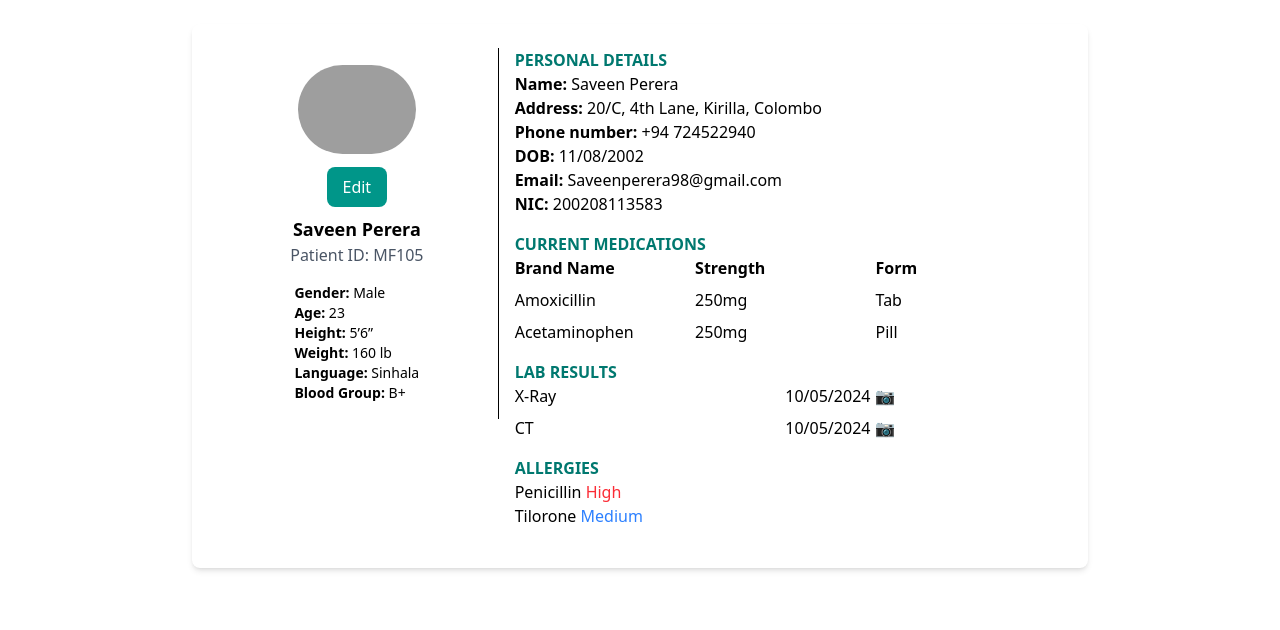
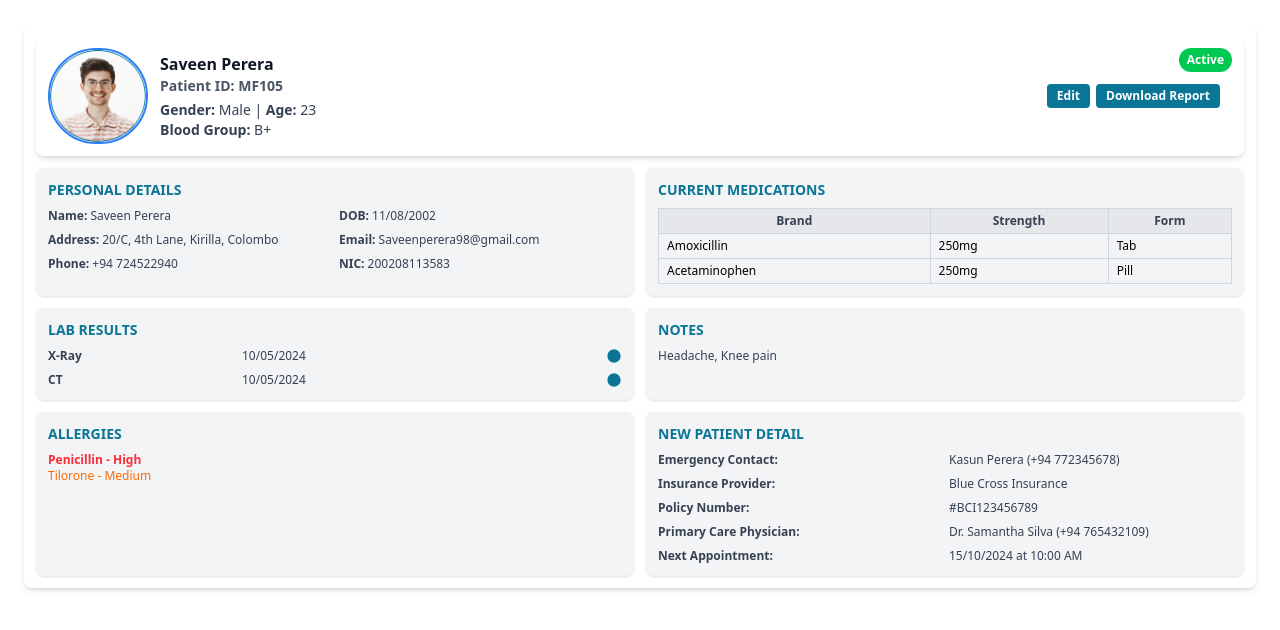
Before and after one commit to nminekshi/docuHealth-Project, a Next.js app: page /patient in a window 1280 px wide. Shown: the top 630 px of the page. Built offline with nearby package versions, Linux system fonts and the light colour scheme; grey boxes are pictures that could not be loaded.

Commit message:
patient profile done

```diff
--- a/app/component/Allergies.tsx
+++ /dev/null
@@ -1,9 +0,0 @@
-export default function Allergies() {
-    return (
-      <div className="mb-4">
-        <h2 className="text-teal-700 font-bold">ALLERGIES</h2>
-        <p>Penicillin <span className="text-red-500">High</span></p>
-        <p>Tilorone <span className="text-blue-500">Medium</span></p>
-      </div>
-    );
-  }
--- a/app/component/DownloadReport.tsx
+++ /dev/null
@@ -1,16 +0,0 @@
-import React from "react";
-
-const DownloadReport: React.FC = () => {
-  const handleDownload = () => {
-    // Simulate file download
-    alert("Downloading Patient Report...");
-  };
-
-  return (
-    <button className="download-btn" onClick={handleDownload}>
-      Download Report 📄
-    </button>
-  );
-};
-
-export default DownloadReport;
--- a/app/component/LabResults.tsx
+++ /dev/null
@@ -1,13 +0,0 @@
-export default function LabResults() {
-    return (
-      <div className="mb-4">
-        <h2 className="text-teal-700 font-bold">LAB RESULTS</h2>
-        <div className="grid grid-cols-2 gap-2">
-          <p>X-Ray</p>
-          <p>10/05/2024 📷</p>
-          <p>CT</p>
-          <p>10/05/2024 📷</p>
-        </div>
-      </div>
-    );
-  }
--- a/app/component/Medications.tsx
+++ /dev/null
@@ -1,20 +0,0 @@
-export default function Medications() {
-    return (
-      <div className="mb-4">
-        <h2 className="text-teal-700 font-bold">CURRENT MEDICATIONS</h2>
-        <div className="grid grid-cols-3 gap-2">
-          <p><b>Brand Name</b></p>
-          <p><b>Strength</b></p>
-          <p><b>Form</b></p>
-
-          <p>Amoxicillin</p>
-          <p>250mg</p>
-          <p>Tab</p>
-
-          <p>Acetaminophen</p>
-          <p>250mg</p>
-          <p>Pill</p>
-        </div>
-      </div>
-    );
-  }
--- a/app/component/PatientProfile.tsx
+++ b/app/component/PatientProfile.tsx
@@ -1,25 +1,161 @@
-import ProfileCard from './ProfileCard';
-import PersonalDetails from './PersonalDetails';
-import Medications from './Medications';
-import LabResults from './LabResults';
-import Allergies from './Allergies';
-import DownloadReport from './DownloadReport';
+"use client";
 
-export default function PatientProfile() {
+import React from "react";
+import Image from "next/image";
+
+const PatientProfile: React.FC = () => {
+  const handleEditProfile = () => {
+    alert("Edit Profile Clicked!");
+  };
+
+  const handleDownloadReport = () => {
+    alert("Downloading Patient Report...");
+  };
+
   return (
-    <div className="flex flex-col md:flex-row bg-white p-6 rounded-lg shadow-md max-w-4xl mx-auto">
-      {/* Left Side - Profile Card */}
-      <div className="w-full md:w-1/3">
-        <ProfileCard />
+    <div className="container mx-auto p-3 bg-white shadow-md rounded-lg">
+      {/* Compact Profile Card */}
+      <div className="bg-white shadow-md rounded-lg p-3 flex items-center space-x-3 relative">
+        {/* Profile Image */}
+        <Image
+          src="/image 6.png" // Ensure the image is in the "public" folder
+          alt="Patient Profile"
+          width={100}
+          height={100}
+          className="rounded-full border-2 border-blue-500"
+        />
+
+        {/* Profile Info */}
+        <div className="flex-1">
+          <h1 className="text-base font-bold text-gray-900">Saveen Perera</h1>
+          <p className="text-sm text-gray-600 font-semibold">Patient ID: MF105</p>
+          <p className="text-sm text-gray-700 font-medium mt-1">
+            <span className="font-semibold">Gender:</span> Male | <span className="font-semibold">Age:</span> 23
+          </p>
+          <p className="text-sm text-gray-700 font-medium">
+            <span className="font-semibold">Blood Group:</span> B+
+          </p>
+        </div>
+
+        {/* Buttons */}
+        <div className="flex space-x-1.5">
+          <button
+            className="bg-[#0A7594] hover:bg-[#085F7A] text-white text-xs font-semibold py-1 px-2.5 rounded transition"
+            onClick={handleEditProfile}
+          >
+            Edit
+          </button>
+          <button
+            className="bg-[#0A7594] hover:bg-[#085F7A] text-white text-xs font-semibold py-1 px-2.5 rounded transition"
+            onClick={handleDownloadReport}
+          >
+            Download Report
+          </button>
+        </div>
+
+        {/* Patient Status Indicator */}
+        <div className="absolute top-3 right-3 bg-green-500 text-white text-xs font-semibold rounded-full px-2 py-1">
+          Active
+        </div>
       </div>
 
-      {/* Right Side - Details */}
-      <div className="w-full md:w-2/3 px-4">
-        <PersonalDetails />
-        <Medications />
-        <LabResults />
-        <Allergies />
+      {/* Patient Details Section */}
+      <div className="mt-3 grid grid-cols-1 md:grid-cols-2 gap-3 text-xs">
+        {/* Personal Details */}
+        <div className="bg-gray-100 rounded-lg p-3 shadow">
+          <h2 className="text-sm font-semibold text-[#0A7594] mb-2">PERSONAL DETAILS</h2>
+          <div className="grid grid-cols-2 gap-2 text-gray-700">
+            <p><span className="font-semibold">Name:</span> Saveen Perera</p>
+            <p><span className="font-semibold">DOB:</span> 11/08/2002</p>
+            <p><span className="font-semibold">Address:</span> 20/C, 4th Lane, Kirilla, Colombo</p>
+            <p><span className="font-semibold">Email:</span> Saveenperera98@gmail.com</p>
+            <p><span className="font-semibold">Phone:</span> +94 724522940</p>
+            <p><span className="font-semibold">NIC:</span> 200208113583</p>
+          </div>
+        </div>
+
+        {/* Current Medications */}
+        <div className="bg-gray-100 rounded-lg p-3 shadow">
+          <h2 className="text-sm font-semibold text-[#0A7594] mb-2">CURRENT MEDICATIONS</h2>
+          <table className="w-full border-collapse text-xs">
+            <thead>
+              <tr className="bg-gray-200 text-gray-700 font-semibold">
+                <th className="border border-gray-300 px-2 py-1">Brand</th>
+                <th className="border border-gray-300 px-2 py-1">Strength</th>
+                <th className="border border-gray-300 px-2 py-1">Form</th>
+              </tr>
+            </thead>
+            <tbody>
+              <tr>
+                <td className="border border-gray-300 px-2 py-1">Amoxicillin</td>
+                <td className="border border-gray-300 px-2 py-1">250mg</td>
+                <td className="border border-gray-300 px-2 py-1">Tab</td>
+              </tr>
+              <tr>
+                <td className="border border-gray-300 px-2 py-1">Acetaminophen</td>
+                <td className="border border-gray-300 px-2 py-1">250mg</td>
+                <td className="border border-gray-300 px-2 py-1">Pill</td>
+              </tr>
+            </tbody>
+          </table>
+        </div>
+
+        {/* Lab Results */}
+        <div className="bg-gray-100 rounded-lg p-3 shadow">
+          <h2 className="text-sm font-semibold text-[#0A7594] mb-2">LAB RESULTS</h2>
+          <div className="grid grid-cols-3 gap-2 text-gray-700">
+            {/* X-Ray */}
+            <div className="col-span-1 font-semibold">X-Ray</div>
+            <div className="col-span-1">10/05/2024</div>
+            <div className="col-span-1 flex items-center justify-end">
+              <svg xmlns="http://www.w3.org/2000/svg" viewBox="0 0 24 24" fill="#0A7594" className="w-4 h-4 cursor-pointer">
+                <path d="M12 2a10 10 0 1 0 0 20 10 10 0 0 0 0-20zm0 2c-4.41 0-8 3.59-8 8s3.59 8 8 8 8-3.59 8-8-3.59-8-8-8zm0 2c-3.31 0-6 2.69-6 6s2.69 6 6 6 6-2.69 6-6-2.69-6-6-6z" />
+              </svg>
+            </div>
+
+            {/* CT */}
+            <div className="col-span-1 font-semibold">CT</div>
+            <div className="col-span-1">10/05/2024</div>
+            <div className="col-span-1 flex items-center justify-end">
+              <svg xmlns="http://www.w3.org/2000/svg" viewBox="0 0 24 24" fill="#0A7594" className="w-4 h-4 cursor-pointer">
+                <path d="M12 2a10 10 0 1 0 0 20 10 10 0 0 0 0-20zm0 2c-4.41 0-8 3.59-8 8s3.59 8 8 8 8-3.59 8-8-3.59-8-8-8zm0 2c-3.31 0-6 2.69-6 6s2.69 6 6 6 6-2.69 6-6-2.69-6-6-6z" />
+              </svg>
+            </div>
+          </div>
+        </div>
+
+        {/* Notes */}
+        <div className="bg-gray-100 rounded-lg p-3 shadow">
+          <h2 className="text-sm font-semibold text-[#0A7594] mb-2">NOTES</h2>
+          <p className="text-gray-700">Headache, Knee pain</p>
+        </div>
+
+        {/* Allergies */}
+        <div className="bg-gray-100 rounded-lg p-3 shadow">
+          <h2 className="text-sm font-semibold text-[#0A7594] mb-2">ALLERGIES</h2>
+          <p className="text-red-500 font-bold text-xs">Penicillin - High</p>
+          <p className="text-orange-500 text-xs">Tilorone - Medium</p>
+        </div>
+
+        {/* New Patient Detail Section */}
+        <div className="bg-gray-100 rounded-lg p-3 shadow">
+          <h2 className="text-sm font-semibold text-[#0A7594] mb-2">NEW PATIENT DETAIL</h2>
+          <div className="grid grid-cols-2 gap-2 text-gray-700">
+            <p><span className="font-semibold">Emergency Contact:</span></p>
+            <p>Kasun Perera (+94 772345678)</p>
+            <p><span className="font-semibold">Insurance Provider:</span></p>
+            <p>Blue Cross Insurance</p>
+            <p><span className="font-semibold">Policy Number:</span></p>
+            <p>#BCI123456789</p>
+            <p><span className="font-semibold">Primary Care Physician:</span></p>
+            <p>Dr. Samantha Silva (+94 765432109)</p>
+            <p><span className="font-semibold">Next Appointment:</span></p>
+            <p>15/10/2024 at 10:00 AM</p>
+          </div>
+        </div>
       </div>
     </div>
   );
-}
+};
+
+export default PatientProfile;
--- a/app/component/PersonalDetails.tsx
+++ /dev/null
@@ -1,13 +0,0 @@
-export default function PersonalDetails() {
-    return (
-      <div className="mb-4">
-        <h2 className="text-teal-700 font-bold">PERSONAL DETAILS</h2>
-        <p><b>Name:</b> Saveen Perera</p>
-        <p><b>Address:</b> 20/C, 4th Lane, Kirilla, Colombo</p>
-        <p><b>Phone number:</b> +94 724522940</p>
-        <p><b>DOB:</b> 11/08/2002</p>
-        <p><b>Email:</b> Saveenperera98@gmail.com</p>
-        <p><b>NIC:</b> 200208113583</p>
-      </div>
-    );
-  }
--- a/app/component/ProfileCard.tsx
+++ /dev/null
@@ -1,27 +0,0 @@
-import Image from 'next/image';
-
-export default function ProfileCard() {
-  return (
-    <div className="flex flex-col items-center text-center p-4 border-r">
-      <Image
-        src="/images/profile-placeholder.png"
-        alt="Patient Profile"
-        width={120}
-        height={120}
-        className="rounded-full border"
-      />
-      <button className="bg-teal-600 text-white px-4 py-2 rounded-lg mt-3">Edit</button>
-      <h2 className="font-bold text-lg mt-2">Saveen Perera</h2>
-      <p className="text-gray-600">Patient ID: MF105</p>
-
-      <div className="text-left mt-4 text-sm">
-        <p><b>Gender:</b> Male</p>
-        <p><b>Age:</b> 23</p>
-        <p><b>Height:</b> 5’6”</p>
-        <p><b>Weight:</b> 160 lb</p>
-        <p><b>Language:</b> Sinhala</p>
-        <p><b>Blood Group:</b> B+</p>
-      </div>
-    </div>
-  );
-}
```
Also changed, not shown: public/image 6.png (added).
